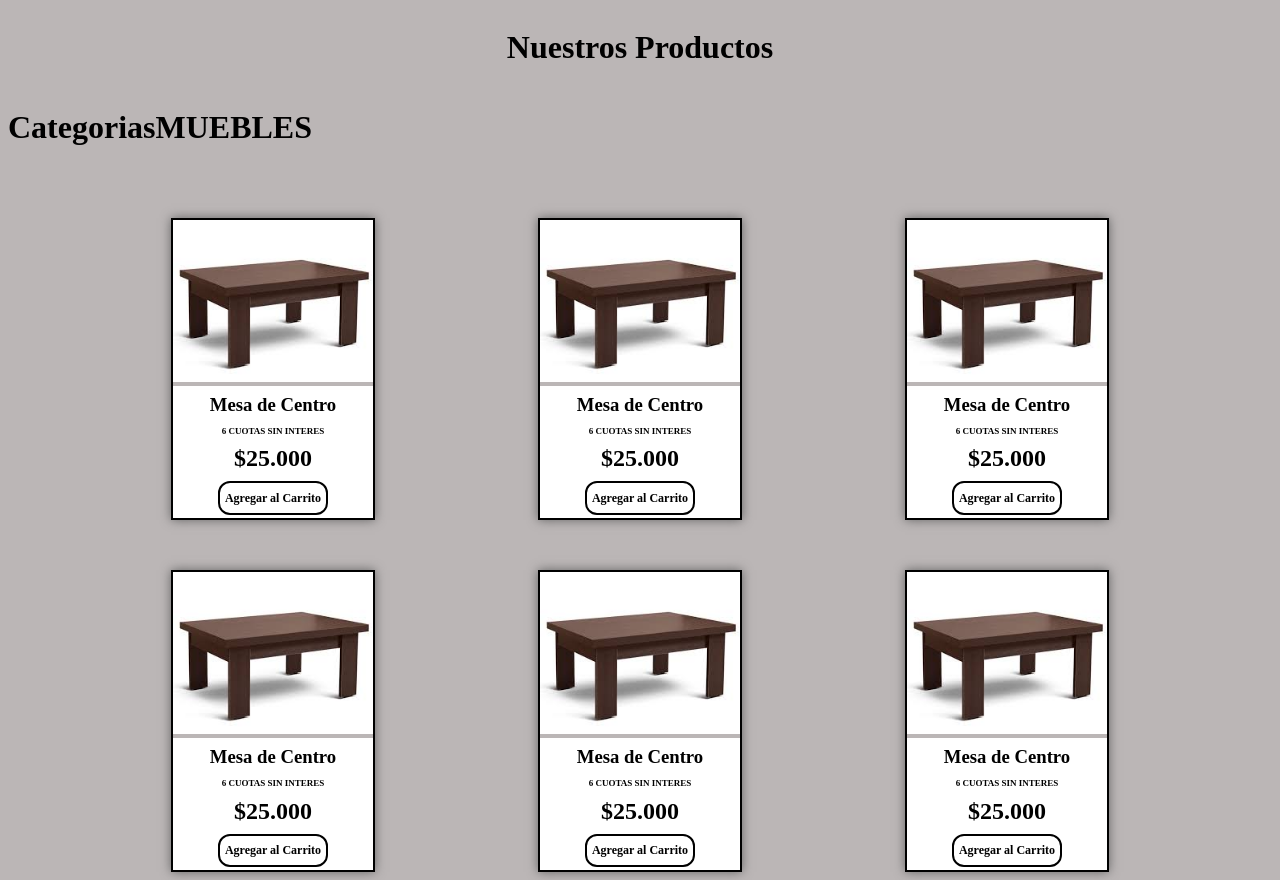
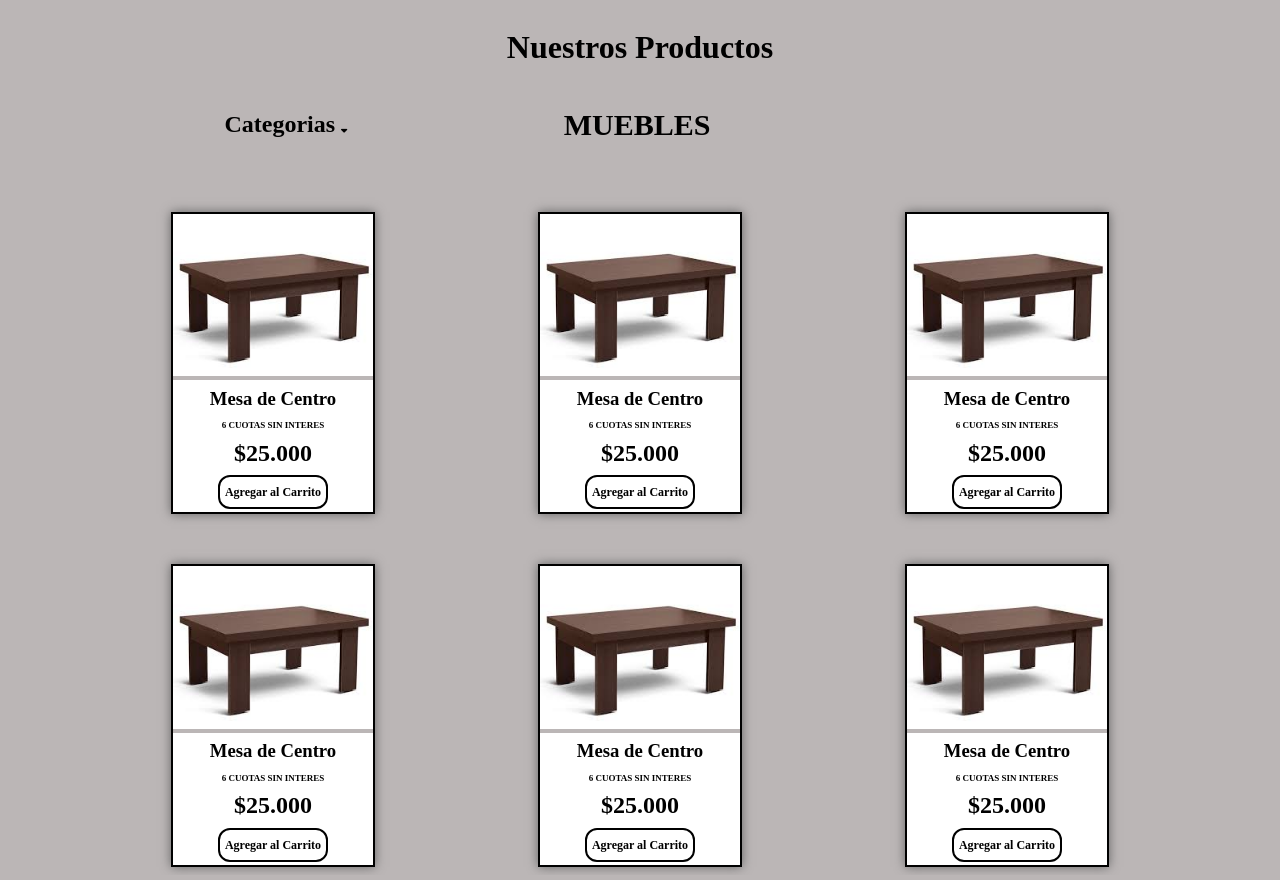
Before and after one commit to tomimirad/sprin2, a plain HTML site: page views/homeBot.html in a window 1280 px wide. Drawn offline with Linux system fonts and the light colour scheme.

Commit message:
Direcciones

```diff
--- a/public/css/HeaderFooterStyle.css
+++ b/public/css/HeaderFooterStyle.css
@@ -97,6 +97,9 @@ border-radius: 50%;
     margin-right: 34px;
 
 }
+.selectores .der a{
+    text-decoration: none;
+}
 /* Aqui finaliza el Header */
 
 /* Aqui empieza el Footer */
--- a/public/css/homebot.css
+++ b/public/css/homebot.css
@@ -2,15 +2,30 @@ body{
    box-sizing: border-box;
    background-color: #bbb6b6;
 }
+/* Header de Categorias */
 .header-bottom {
     display: flex;
     justify-content: center;
 }
 .categorias{
     display: flex;
+    justify-content: space-evenly;
+    align-items: center;
 
 }
-
+.categoria{
+    font-size: 12px;
+}
+.titulos{
+    margin-right: 345px;
+    font-size: 15px;
+}
+body .contenido-bottom .categorias .categoria h1 i{
+    font-size: 10px;
+}
+/* Fin de Categorias */
+/* --------------------------------------------------- */
+/* Productos */
 .productos{
     display: flex;
     justify-content: space-evenly;
@@ -42,3 +57,5 @@ article{
     width: 200px;
     box-shadow: 0px 0px 10px rgb(100, 100, 100);
 }
+/* Fin de productos */
+/* --------------------------------------------------- */
--- a/views/homeBot.html
+++ b/views/homeBot.html
@@ -7,6 +7,9 @@
     <meta name="viewport" content="width=device-width, initial-scale=1.0">
     <title>Document</title>
     <link rel="stylesheet" href="../public/css/homebot.css">
+    <!-- Iconos / Fontawesome.com -->
+    <script src="https://kit.fontawesome.com/1cec81c683.js" crossorigin="anonymous"></script>
+    <!-- ---------------------------------------------------------------------------------------- -->
 </head>
 
 <body>
@@ -21,8 +24,8 @@
             </div>
 
             <div class="categorias">
-                <div>
-                    <h1>Categorias</h1>
+                <div class="categoria">
+                    <h1>Categorias <i class="fa-solid fa-sort-down"></i></h1>
                 </div>
                 <div class="titulos">
                     <h1>MUEBLES</h1>
```
Also changed, not shown: views/HeaderFooter.html (+3 -3 lines).
